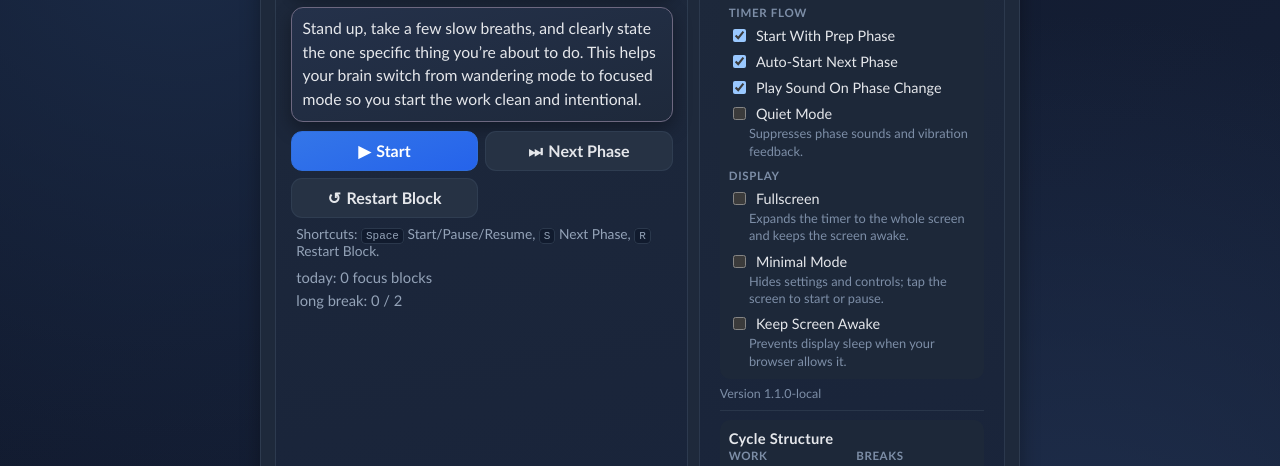
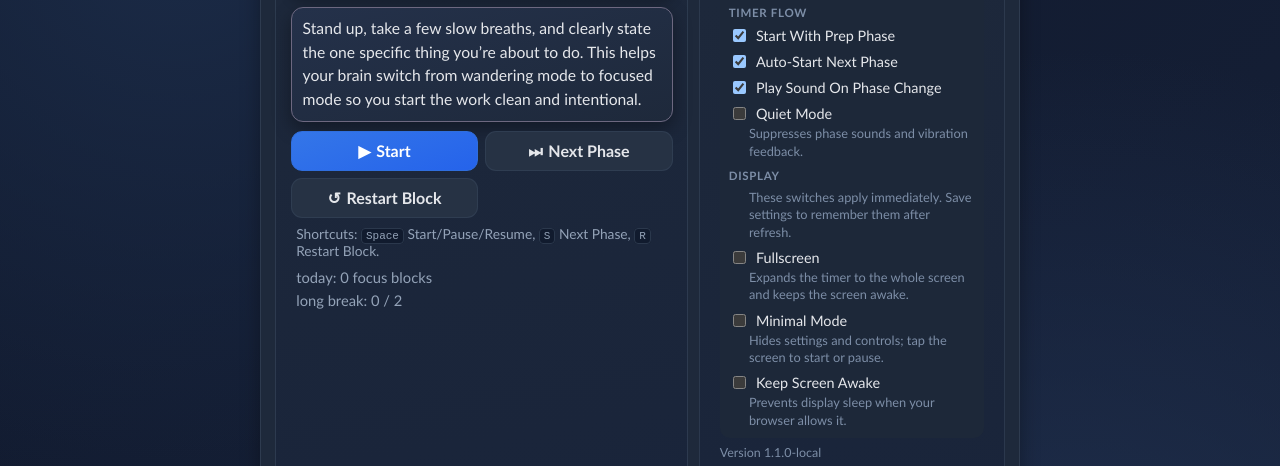
Before and after one commit to patrickjohnson3/cognitive-interval-timer, a website with bundled scripts: page index.html in a window 1280 px wide. Shown: the part 296-762 px from the top of the page. Built offline with nearby package versions, Linux system fonts and the light colour scheme.

Commit message:
Clarify immediate display settings

```diff
--- a/index.html
+++ b/index.html
@@ -161,6 +161,9 @@
 
               <div class="settings-subgroup" aria-labelledby="label-display-settings">
                 <h4 id="label-display-settings">Display</h4>
+                <p class="setting-help display-settings-help">
+                  These switches apply immediately. Save settings to remember them after refresh.
+                </p>
                 <div class="setting-option">
                   <label
                     ><input
--- a/styles.css
+++ b/styles.css
@@ -540,6 +540,10 @@ select {
   text-transform: uppercase;
 }
 
+.display-settings-help {
+  margin: calc(-1 * var(--space-1)) 0 var(--space-1);
+}
+
 .checks label {
   display: flex;
   align-items: center;
```
Also changed, not shown: tests/pwa.test.js (+6 -0 lines).
